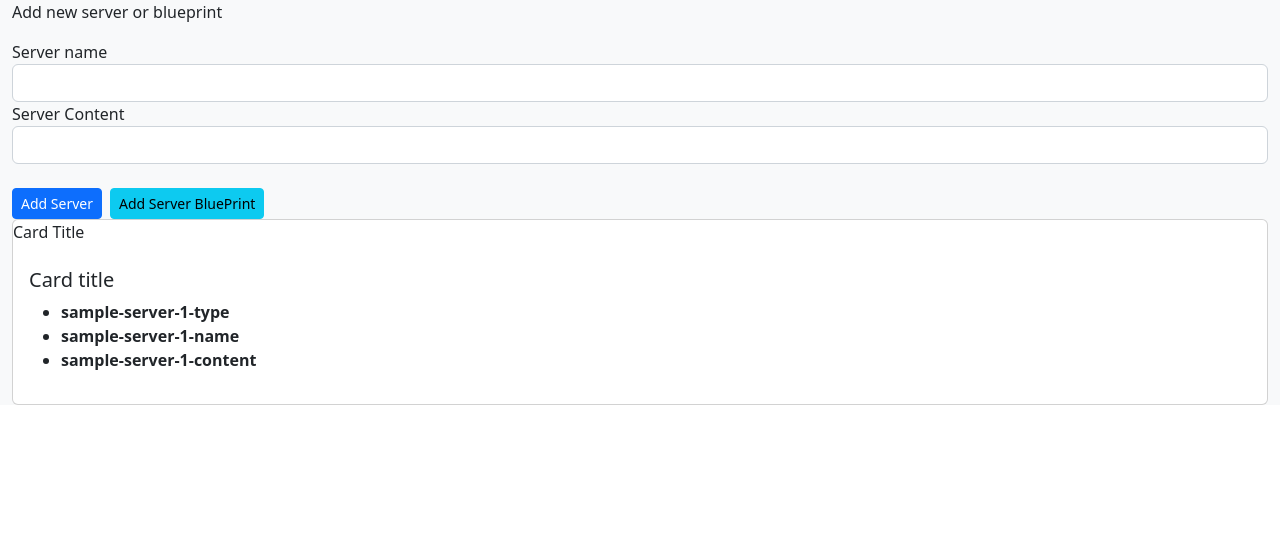
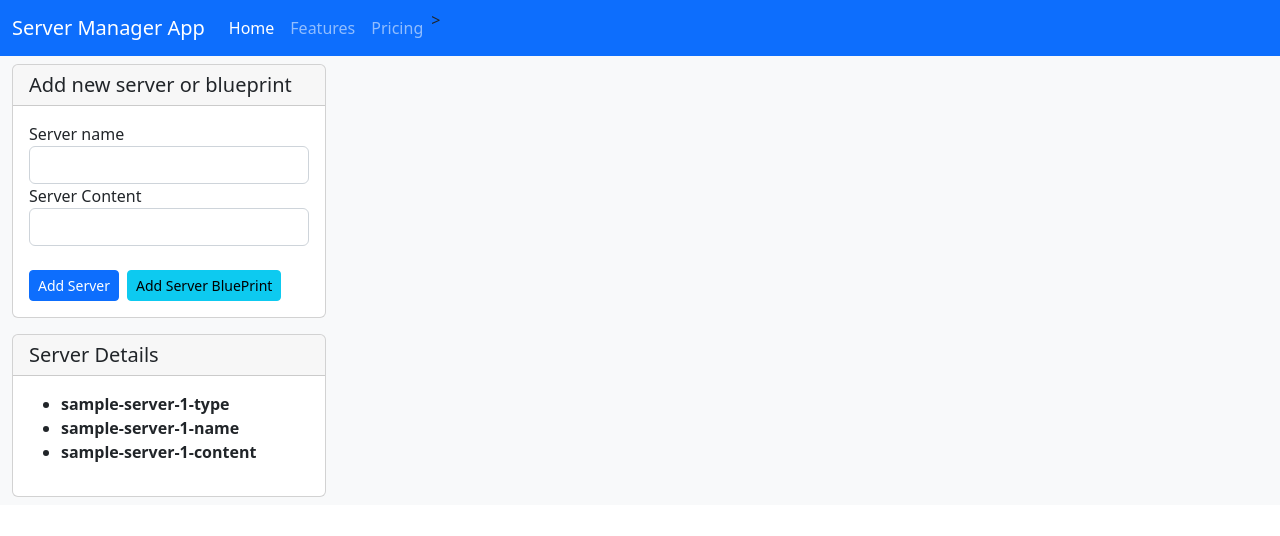
Before and after one commit to ranjitmane48/Angular, an Angular app in the folder Projects/Playground/Udemy/hello-world/: page / in a window 1280 px wide. Shown: the top 536 px of the page. Built offline with nearby package versions, Linux system fonts and the light colour scheme.

Commit message:
[hello-world]: Access input element values using local reference variables

```diff
--- a/Projects/Playground/Udemy/hello-world/src/app/app.component.html
+++ b/Projects/Playground/Udemy/hello-world/src/app/app.component.html
@@ -1,8 +1,35 @@
+<nav class="navbar navbar-expand-lg navbar-dark bg-primary">
+<div class="container-fluid">
+  <a class="navbar-brand" href="#">Server Manager App</a>
+  <button class="navbar-toggler"
+          type="button"
+          data-bs-toggle="collapse"
+          data-bs-target="#appNavbarNav"
+          aria-controls="false" aria-label="Toggle navigation">
+    <span class="navbar-toggler-icon"></span>
+  </button>
+
+  <div class="collapse navbar-collapse" id="appNavbarNav">
+    <div class="navbar-nav">
+      <a class="nav-link active" aria-current="page" href="#">Home</a>
+      <a class="nav-link" href="#">Features</a>
+      <a class="nav-link" href="#">Pricing</a>>
+    </div>
+  </div>
+</div>
+</nav>
+
+
+
 <div class="container-fluid bg-light">
 
-  <app-server-register (serverCreated)="onServerAdded($event)"
-                      (bluePrintCreated)="onBluePrintAdded($event)">
-  </app-server-register>
+  <div class="row">
+    <div class="col">
+      <app-server-register (serverCreated)="onServerAdded($event)"
+        (bluePrintCreated)="onBluePrintAdded($event)">
+      </app-server-register>
+    </div>
+  </div>
 
   <div class="row">
     <div class="col">
--- a/Projects/Playground/Udemy/hello-world/src/app/app.component.ts
+++ b/Projects/Playground/Udemy/hello-world/src/app/app.component.ts
@@ -13,28 +13,18 @@ export class AppComponent {
   newServerName = "Sample Server Name";
   newServerContent = "Sample Server Content";
 
-
-  onAddServer() : any {
-    console.log("onAddServer method is called");
-  }
-
-  onAddBluePrint() : any {
-    console.log("onAddBluePrint method is called");
-  }
-
   onServerAdded(serverData : any) {
     this.serverElements.push({
       type: 'server',
-      name: serverData.name,
+      name: serverData.serverName,
       content: serverData.serverContent
     });
-    console.log("app.component.ts -> onServerAdded method is called");
   }
 
   onBluePrintAdded(bluePrintData: any) {
     this.serverElements.push({
       type: 'server',
-      name: bluePrintData.name,
+      name: bluePrintData.serverName,
       content: bluePrintData.serverContent
     });
     console.log("app.component.ts -> onBluePrintAdded method is called");
--- a/Projects/Playground/Udemy/hello-world/src/app/server-element/server-element.component.html
+++ b/Projects/Playground/Udemy/hello-world/src/app/server-element/server-element.component.html
@@ -1,16 +1,12 @@
-<div class="card">
-    <div class="card-title">
-        Card Title
-    </div>
+<div class="card w-25 my-2">
+    <h5 class="card-header">
+        Server Details
+    </h5>
     <div class="card-body">
-        <h5 class="card-title">Card title</h5>
         <ul>
             <li><span class="card-text me-2 fw-semibold">{{serverElement?.type}}</span></li>
             <li><span class="card-text me-2 fw-semibold">{{serverElement?.name}}</span></li>
             <li><span class="card-text me-2 fw-semibold">{{serverElement?.content}}</span></li>
         </ul>
-
-
-
     </div>
 </div>
--- a/Projects/Playground/Udemy/hello-world/src/app/server-register/server-register.component.html
+++ b/Projects/Playground/Udemy/hello-world/src/app/server-register/server-register.component.html
@@ -1,32 +1,38 @@
-<div class="row row-cols-1">
-    <div class="col">
-      <p>Add new server or blueprint</p>
+<div class="card w-25 my-2">
+  <h5 class="card-header">Add new server or blueprint</h5>
+
+  <div class="card-body">
     <label>Server name</label>
+    <!-- <input type="text"
+           class="form-control"
+          [(ngModel)]="newServerName" /> -->
+
+    <!-- Local reference      -->
     <input type="text"
     class="form-control"
-             [(ngModel)]="newServerName"/>
+    #serverNameInput />
 
     <label>Server Content</label>
     <input type="text"
           class="form-control"
-            [(ngModel)]="newServerContent"/>
+          [(ngModel)]="newServerContent" />
 
-      <br/>
+    <br />
 
     <div class="d-grid gap-2 d-md-block">
-        <button type="button"
+      <button
+        type="button"
         class="btn btn-primary btn-sm me-md-2"
-                (click)="onAddServer()">
+        (click)="onAddServer(serverNameInput)">
         Add Server
       </button>
 
-        <button type="button"
+      <button
+        type="button"
         class="btn btn-info btn-sm"
-                (click)="onAddBluePrint()">
+        (click)="onAddBluePrint(serverNameInput)">
         Add Server BluePrint
       </button>
-
-      </div>
-
     </div>
   </div>
+</div>
--- a/Projects/Playground/Udemy/hello-world/src/app/server-register/server-register.component.ts
+++ b/Projects/Playground/Udemy/hello-world/src/app/server-register/server-register.component.ts
@@ -1,27 +1,34 @@
-import { Component, EventEmitter, Output } from '@angular/core';
+import { Component, EventEmitter, Output, ViewEncapsulation } from '@angular/core';
 
 @Component({
   selector: 'app-server-register',
   templateUrl: './server-register.component.html',
-  styleUrls: ['./server-register.component.css']
+  styleUrls: ['./server-register.component.css'],
+  encapsulation: ViewEncapsulation.None
 })
 export class ServerRegisterComponent {
   title = 'app-hello-world';
-  newServerName = '';
   newServerContent = '';
 
   @Output()
-  serverCreated = new EventEmitter<{type: string, name: string, serverContent: string}>();
+  serverCreated = new EventEmitter<{type: string, serverName: string, serverContent: string}>();
   @Output()
-  bluePrintCreated = new EventEmitter<{type: string, name: string, serverContent: string}>();
+  bluePrintCreated = new EventEmitter<{type: string, serverName: string, serverContent: string}>();
 
-  onAddServer() : any {
-    this.serverCreated.emit({type: 'server', name: this.newServerName, serverContent: this.newServerContent});
-    console.log("onAddServer method is called");
+  onAddServer(nameInput: HTMLInputElement) : any {
+    console.log(nameInput.value);
+    this.serverCreated.emit({
+      type: 'server',
+      serverName: nameInput.value,
+      serverContent: this.newServerContent
+    });
   }
 
-  onAddBluePrint() : any {
-    this.bluePrintCreated.emit({type: 'server', name: this.newServerName, serverContent: this.newServerContent});
-    console.log("onAddBluePrint method is called");
+  onAddBluePrint(nameInput: HTMLInputElement) : any {
+    this.bluePrintCreated.emit({
+      type: 'server',
+      serverName: nameInput.value,
+      serverContent: this.newServerContent
+    });
   }
 }
```
Lines whose indentation alone changed are shown as unchanged.
